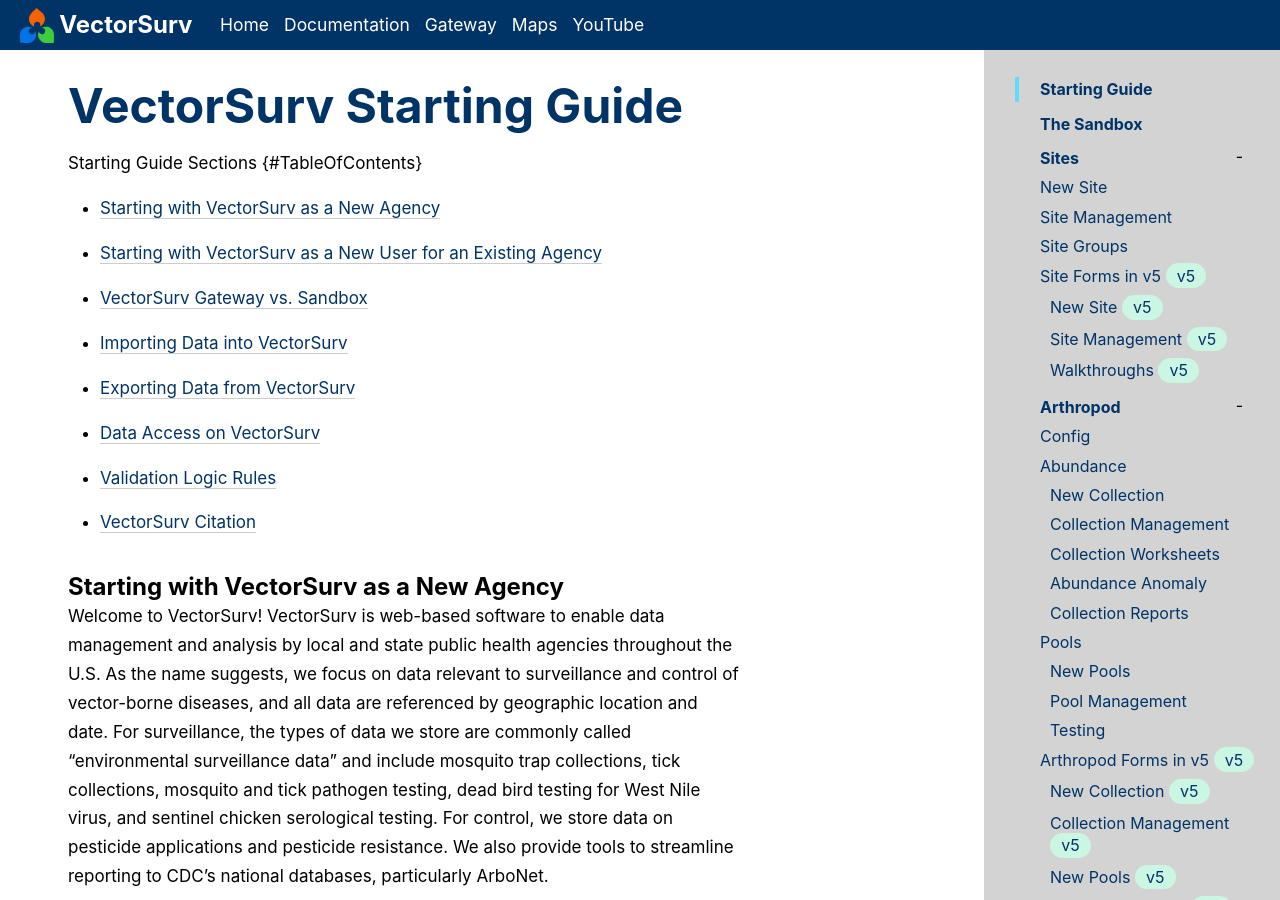
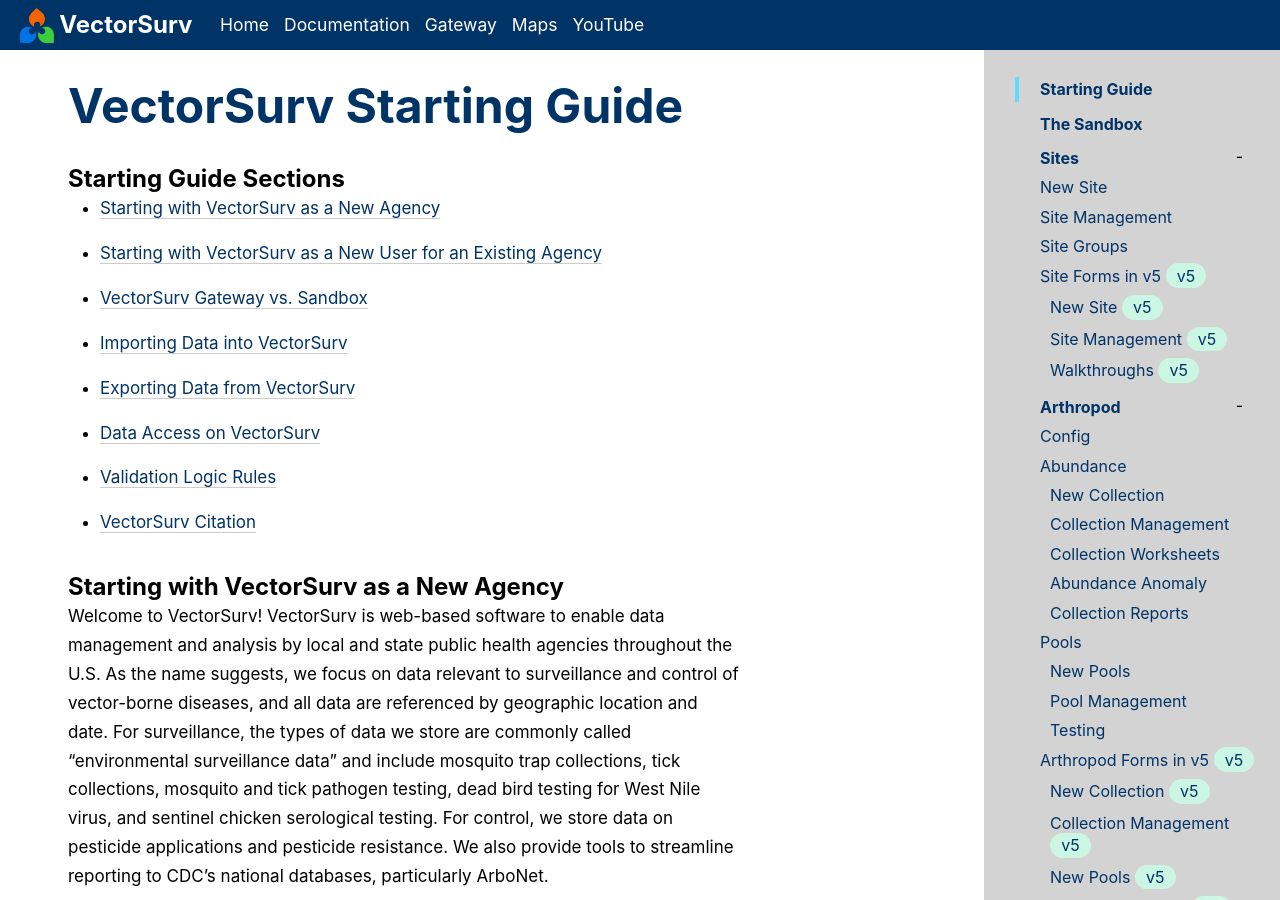
Before and after one commit to tlvaldepena/vectorsurv.org, a Jekyll site: the page built from _docs/starting/VectorSurv_FAQ.md, in a window 1280 px wide and 900 px high. Built offline with Jekyll 4.4.1, drawn with Linux system fonts in a browser that asks for light colours.

Commit message:
Update VectorSurv_FAQ.md

```diff
--- a/_docs/starting/VectorSurv_FAQ.md
+++ b/_docs/starting/VectorSurv_FAQ.md
@@ -2,7 +2,7 @@
 title: "VectorSurv Starting Guide"
 permalink: /starting/
 ---
-Starting Guide Sections {#TableOfContents}
+## Starting Guide Sections {#TableOfContents}
 
 - [Starting with VectorSurv as a New Agency](#StartingOnVectorSurvAgency)
 
```
